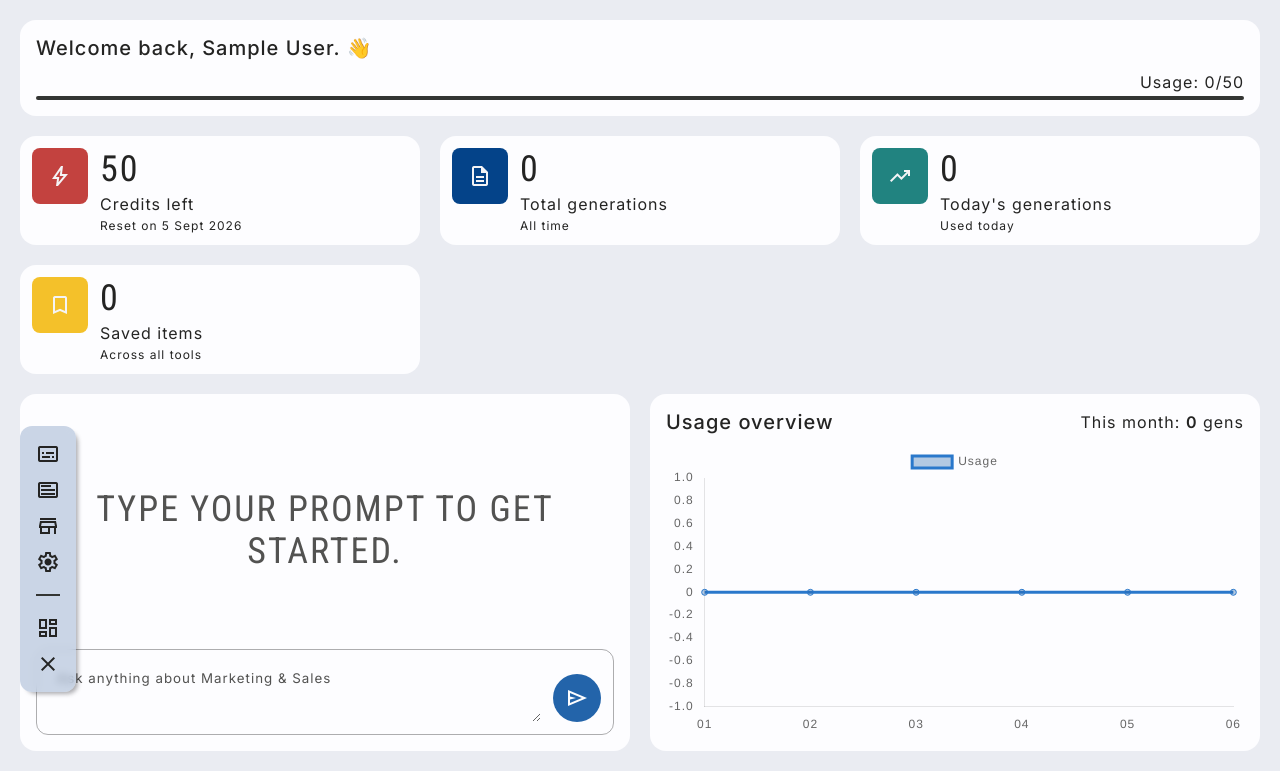
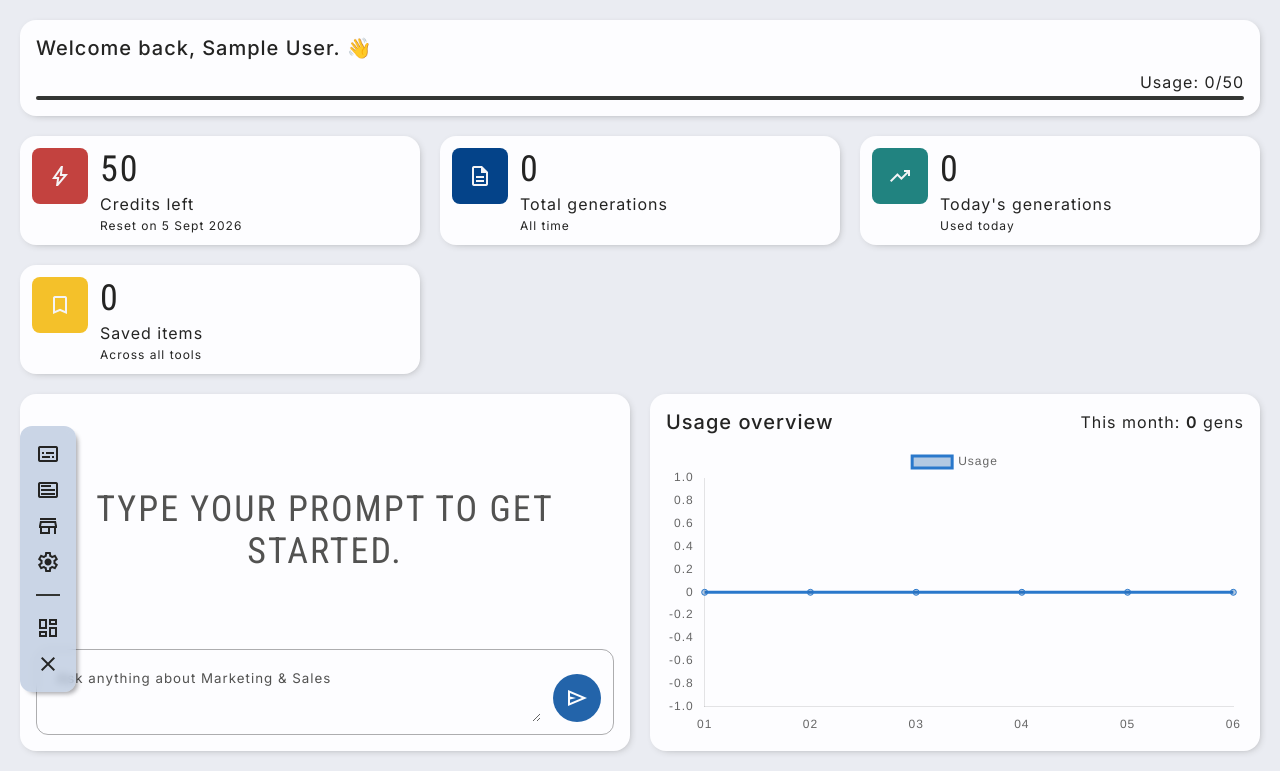
Before and after one commit to coderadi-in/ECHO, a Flask app: page /app/dashboard in a window 1280 px wide. Shown: the part 88-859 px from the top of the page. Run offline with Flask 3, Linux system fonts and the light colour scheme; the visitor is signed in with stand-in values (Sample User, id 1); data that the repository does not hold is empty; parts of the project's set-up code (start-up, migrations or seed data) failed here and were passed over; some libraries are stand-ins or nearby versions.

Commit message:
Updated API and added 3D effect in the dashboard.

```diff
--- a/static/base/_utility.css
+++ b/static/base/_utility.css
@@ -394,7 +394,7 @@ html {
 /* EFFECTS */
 /* ================================================== */
 
-.shadow { box-shadow: 5px 5px 10px -5px var(--color-accent-alt); }
+.shadow { box-shadow: 2px 2px 10px -5px #808080; }
 
 /* ================================================== */
 /* COLORS */
--- a/templates/pages/dashboard.html
+++ b/templates/pages/dashboard.html
@@ -26,7 +26,7 @@
 
     <main class="main p-20 flex gap-20">
         <section class="left-panel column gap-20 w-full h-full">
-            <aside class="sidebar column gap-12 p-16 rounded-16 bg-card">
+            <aside class="sidebar shadow column gap-12 p-16 rounded-16 bg-card">
                 <span class="text fs-20 fw-500">Quick Actions</span>
 
                 <button class="link btn row gap-12" id="generateOpen" popovertarget="generationOptions">
@@ -59,7 +59,7 @@
                 </a>
             </aside>
 
-            <aside class="recent-gens column gap-12 p-16 rounded-16 bg-card h-full min-h-0">
+            <aside class="recent-gens shadow column gap-12 p-16 rounded-16 bg-card h-full min-h-0">
                 <div class="head row h-sb">
                     <span class="text fs-20 fw-500">Recent Generations</span>
                     <a href="{{ url_for('app.history') }}" class="link row gap-4">
@@ -109,7 +109,7 @@
         </section>
 
         <section class="right-panel column gap-20 w-full h-full min-h-0">
-            <div class="overview bg-card column gap-12 p-16 rounded-16 w-full">
+            <div class="overview shadow bg-card column gap-12 p-16 rounded-16 w-full">
                 <span class="text fs-20 fw-500">Welcome back, {{ current_user.name }}. 👋</span>
 
                 <div class="column gap-4">
@@ -125,7 +125,7 @@
             </div>
 
             <div class="info-grid grid gap-20">
-                <div class="info flex gap-12 p-12 rounded-16 bg-card">
+                <div class="info shadow flex gap-12 p-12 rounded-16 bg-card">
                     <span class="symbol p-16 rounded-8 h-fit" style="--bg: #C3423F;">bolt</span>
 
                     <div class="text-content column gap-4">
@@ -136,7 +136,7 @@
                     </div>
                 </div>
 
-                <div class="info flex gap-12 p-12 rounded-16 bg-card">
+                <div class="info shadow flex gap-12 p-12 rounded-16 bg-card">
                     <span class="symbol p-16 rounded-8 h-fit" style="--bg: #044389;">description</span>
 
                     <div class="text-content column gap-4">
@@ -146,7 +146,7 @@
                     </div>
                 </div>
 
-                <div class="info flex gap-12 p-12 rounded-16 bg-card">
+                <div class="info shadow flex gap-12 p-12 rounded-16 bg-card">
                     <span class="symbol p-16 rounded-8 h-fit" style="--bg: #218380;">trending_up</span>
 
                     <div class="text-content column gap-4">
@@ -156,7 +156,7 @@
                     </div>
                 </div>
 
-                <div class="info flex gap-12 p-12 rounded-16 bg-card">
+                <div class="info shadow flex gap-12 p-12 rounded-16 bg-card">
                     <span class="symbol p-16 rounded-8 h-fit" style="--bg: #F4C12A;">bookmark</span>
 
                     <div class="text-content column gap-4">
@@ -168,7 +168,7 @@
             </div>
 
             <div class="bottom-section flex gap-20 h-full min-h-0">
-                <div class="chat-area column bg-card p-16 rounded-16 w-full min-h-0">
+                <div class="chat-area shadow column bg-card p-16 rounded-16 w-full min-h-0">
                     <div class="chats-container column gap-12 min-h-0">
                         <h1 class="h1 m-auto text-center text-muted">Ready when you are.</h1>
                     </div>
@@ -180,7 +180,7 @@
                     </div>
                 </div>
 
-                <div class="usage-overview column gap-12 h-sb bg-card p-16 rounded-16 w-full">
+                <div class="usage-overview shadow column gap-12 h-sb bg-card p-16 rounded-16 w-full">
                     <div class="head res-row h-sb gap-12">
                         <span class="text fw-500 fs-20">Usage overview</span>
                         <span class="text">This month: <span class="text fw-600">{{ data.monthly_gens }}</span>
```
Also changed, not shown: apis/admin.py (+35 -0 lines).
